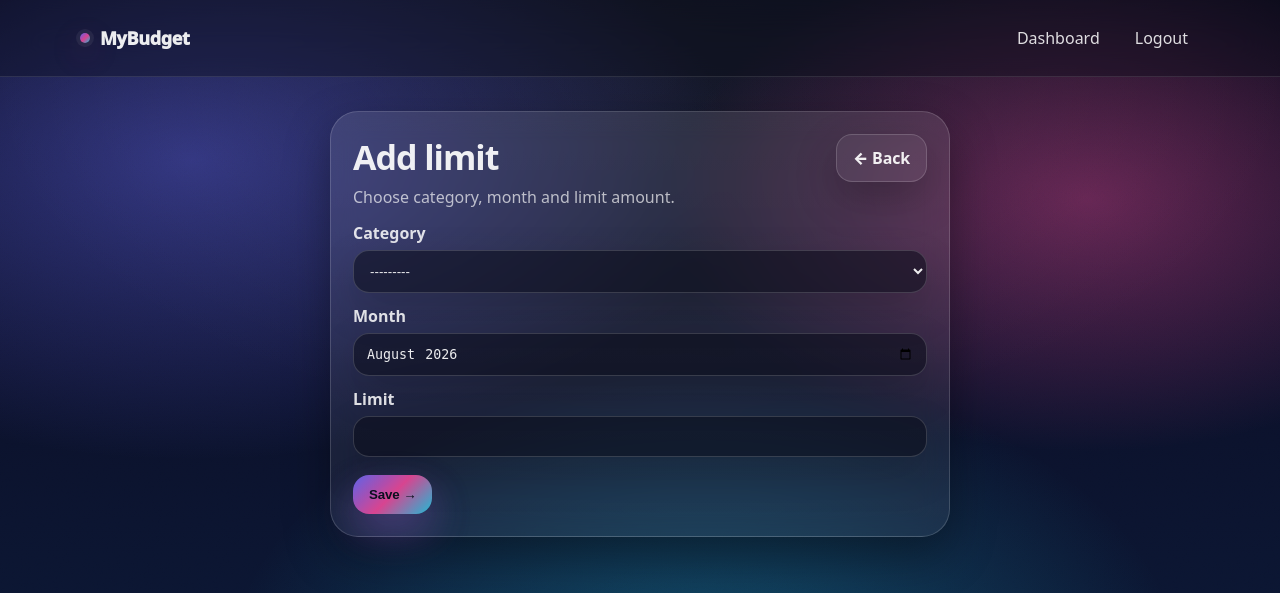
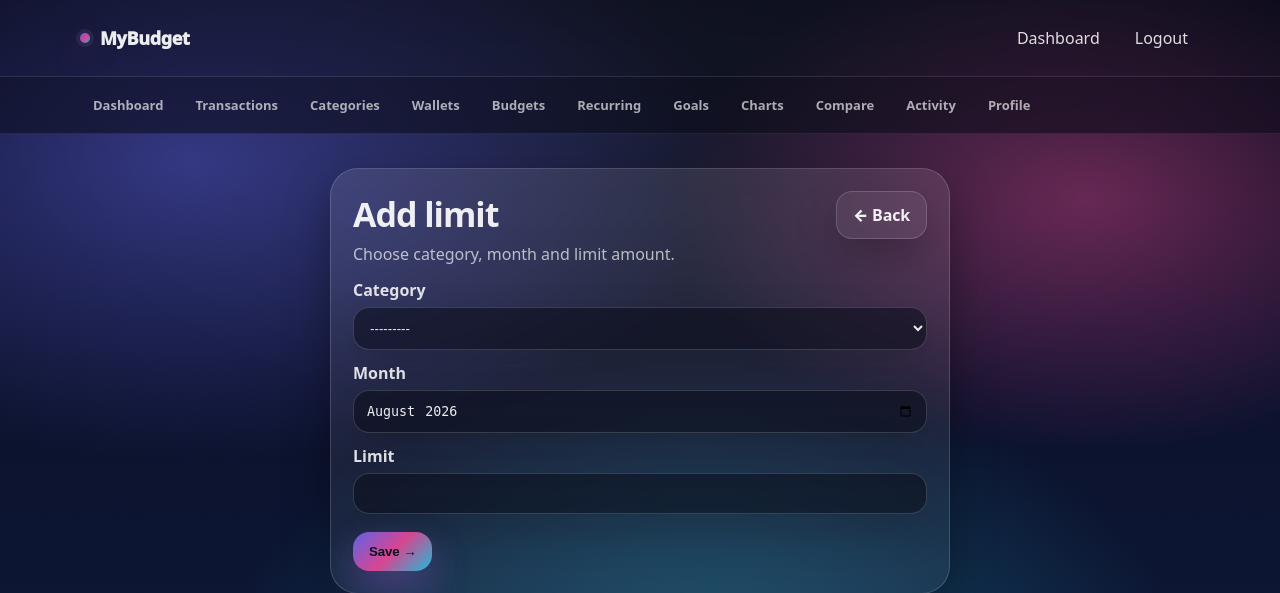
Before and after one commit to SanduAndreea22/my_budget, a Django app: page /app/budgets/add/ in a window 1280 px wide. Shown: the top 593 px of the page. Run offline with Django 5.2, Linux system fonts and the light colour scheme; the visitor is signed in with stand-in values (Sample User, id 1); data that the repository does not hold is empty; parts of the project's set-up code (start-up, migrations or seed data) failed here and were passed over.

Commit message:
Add a persistent navigation menu for authenticated users
The only site-wide nav link for a logged-in user was "Dashboard" —
reaching any other section (Categories, Budgets, Charts, ...) from, say,
the Transactions page meant navigating back to Dashboard first and
finding the right link in its own action rows. With 11 distinct
sections in the app and no in-between navigation, this was the single
biggest navigation-clarity gap from the usability audit.

base.html now renders a second, sticky nav row (visible only when
authenticated) linking every section, with the current page highlighted
via request.resolver_match.view_name. It's horizontally scrollable on
narrow screens instead of wrapping into a tall block. The dashboard's
own grouped "MANAGE"/"INSIGHTS" action rows are unchanged — this adds
the missing piece for every other page, it doesn't replace anything.

Co-Authored-By: Claude Sonnet 5 <noreply@anthropic.com>
Claude-Session: https://claude.ai/code/session_016ugisAaXkkwUS4gE3aLedh

```diff
--- a/static/css/style.css
+++ b/static/css/style.css
@@ -92,6 +92,45 @@ body::before{
   box-shadow: 0 14px 30px rgba(0,0,0,.25);
 }
 .nav__link:focus{outline:none; box-shadow: var(--focus)}
+
+/* SUBNAV: persistent section links for authenticated users, so getting
+   from e.g. Transactions to Budgets doesn't require detouring back
+   through Dashboard first. Horizontally scrollable on narrow screens
+   instead of wrapping into a tall block. */
+.subnav{
+  position:sticky; top:74px; z-index:49;
+  background: rgba(10,12,24,.55);
+  border-bottom: 1px solid rgba(255,255,255,.08);
+  backdrop-filter: blur(18px);
+  overflow-x: auto;
+}
+.subnav__inner{
+  display:flex;
+  gap:6px;
+  padding:10px 0;
+  white-space:nowrap;
+}
+.subnav__link{
+  flex-shrink:0;
+  text-decoration:none;
+  color: rgba(255,255,255,.65);
+  font-weight:700;
+  font-size:13px;
+  padding:8px 12px;
+  border-radius:999px;
+  border:1px solid transparent;
+  transition: background .15s ease, color .15s ease, border-color .15s ease;
+}
+.subnav__link:hover{
+  background: rgba(255,255,255,.06);
+  color: rgba(255,255,255,.92);
+}
+.subnav__link--active{
+  background: rgba(99,102,241,.20);
+  border-color: rgba(99,102,241,.40);
+  color: #fff;
+}
+.subnav__link:focus{outline:none; box-shadow: var(--focus)}
 
 /* BUTTONS: neon gradient + glow */
 .btn{
--- a/templates/base.html
+++ b/templates/base.html
@@ -29,6 +29,26 @@
     </div>
   </nav>
 
+  {% if user.is_authenticated %}
+    {% with view_name=request.resolver_match.view_name %}
+      <nav class="subnav">
+        <div class="container subnav__inner">
+          <a class="subnav__link{% if view_name == 'dashboard' %} subnav__link--active{% endif %}" href="{% url 'dashboard' %}">Dashboard</a>
+          <a class="subnav__link{% if view_name == 'transactions' %} subnav__link--active{% endif %}" href="{% url 'transactions' %}">Transactions</a>
+          <a class="subnav__link{% if view_name == 'categories' %} subnav__link--active{% endif %}" href="{% url 'categories' %}">Categories</a>
+          <a class="subnav__link{% if view_name == 'wallets' %} subnav__link--active{% endif %}" href="{% url 'wallets' %}">Wallets</a>
+          <a class="subnav__link{% if view_name == 'budgets' %} subnav__link--active{% endif %}" href="{% url 'budgets' %}">Budgets</a>
+          <a class="subnav__link{% if view_name == 'recurring_transactions' %} subnav__link--active{% endif %}" href="{% url 'recurring_transactions' %}">Recurring</a>
+          <a class="subnav__link{% if view_name == 'savings_goals' %} subnav__link--active{% endif %}" href="{% url 'savings_goals' %}">Goals</a>
+          <a class="subnav__link{% if view_name == 'charts' %} subnav__link--active{% endif %}" href="{% url 'charts' %}">Charts</a>
+          <a class="subnav__link{% if view_name == 'compare' %} subnav__link--active{% endif %}" href="{% url 'compare' %}">Compare</a>
+          <a class="subnav__link{% if view_name == 'activity_log' %} subnav__link--active{% endif %}" href="{% url 'activity_log' %}">Activity</a>
+          <a class="subnav__link{% if view_name == 'accounts:profile' %} subnav__link--active{% endif %}" href="{% url 'accounts:profile' username=user.username %}">Profile</a>
+        </div>
+      </nav>
+    {% endwith %}
+  {% endif %}
+
   <main class="container page">
     {% if messages %}
       <div style="display:grid;gap:10px;margin-bottom:18px;">
```
